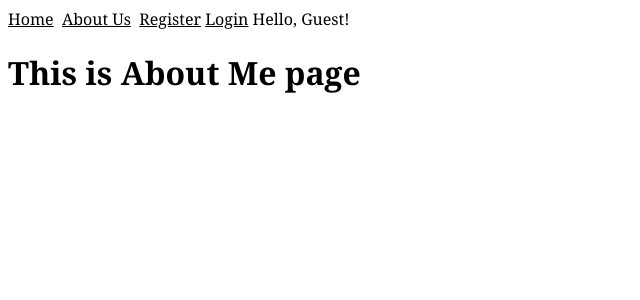
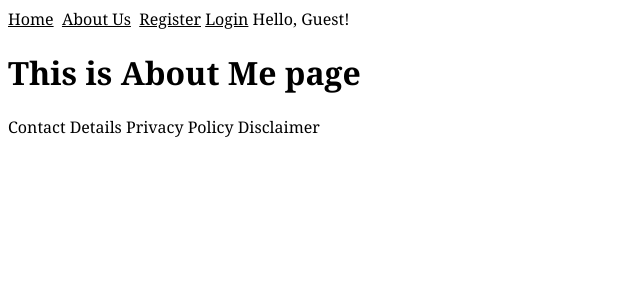
Before and after one commit to Matthew-Robinson-UK/Flask-Portfolio, a Flask app: page /about in a window 1280 px wide. Shown: the top 300 px of the page, without its empty margins (0-640 px from the left). Run offline with Flask 2, Linux system fonts and the light colour scheme.

Commit message:
Added Footer

```diff
--- a/blog/templates/layout.html
+++ b/blog/templates/layout.html
@@ -37,6 +37,12 @@
         {% block content %}
         {% endblock %}
     </div>
+
+    <footer id='footer'>
+        <a>Contact Details</a>
+        <a>Privacy Policy</a>
+        <a>Disclaimer</a>
+    </footer>
 </body>
 
 </html>
```
